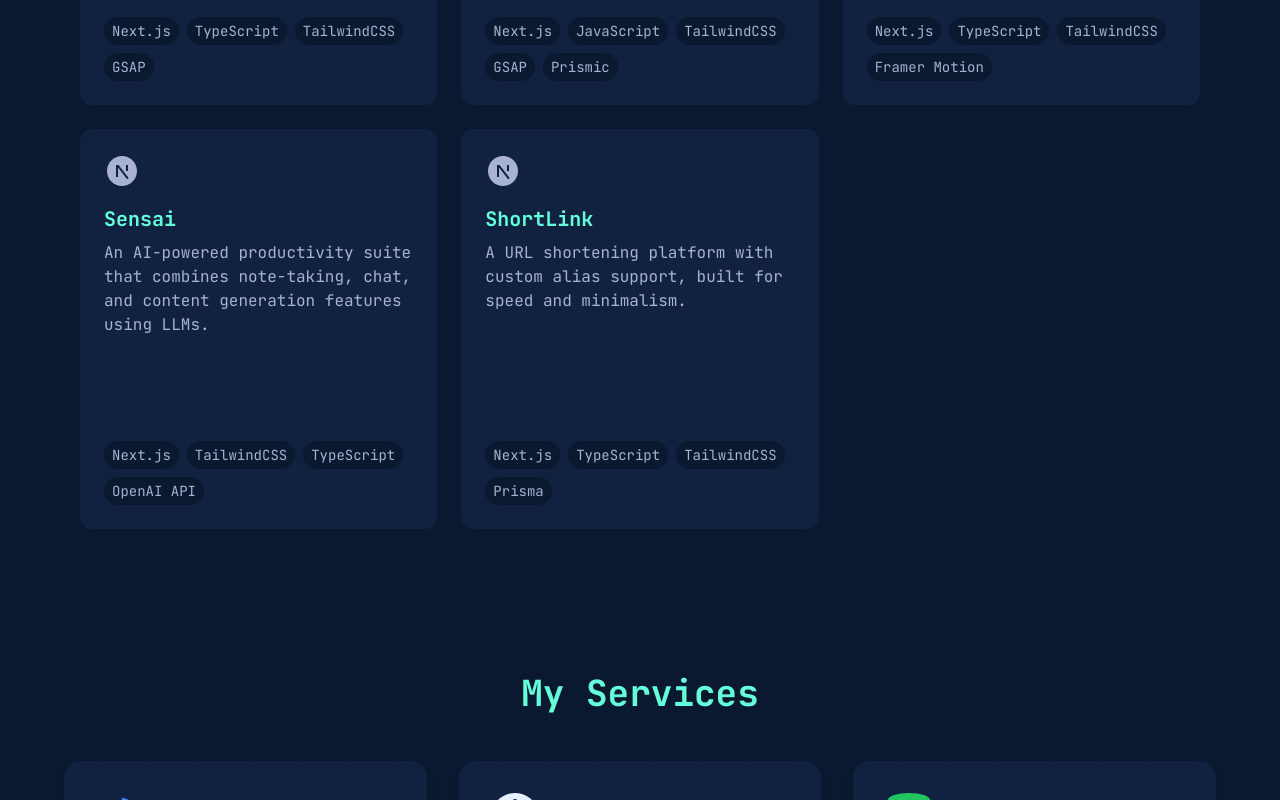
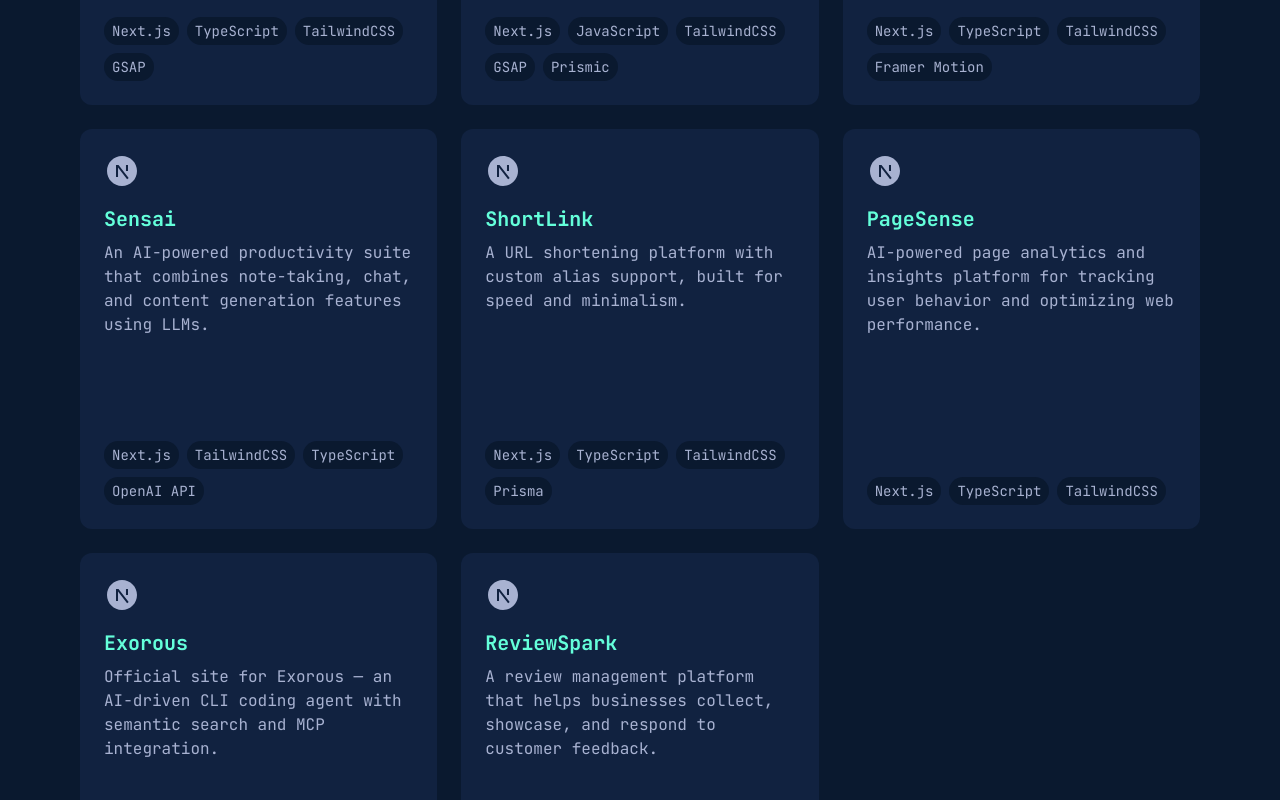
Before and after one commit to riaz37/my_portfolio, a Next.js app: page / in a window 1280 px wide. Shown: the part 2920-3720 px from the top of the page. Built offline with nearby package versions, Linux system fonts and the light colour scheme.

Commit message:
chore: update portfolio data
- Update work experience duration
- Add new projects to showcase

```diff
--- a/data/projects.ts
+++ b/data/projects.ts
@@ -132,4 +132,46 @@ export const projects: Project[] = [
       { name: "Minimal UI Design" },
     ],
   },
+  {
+    id: 9,
+    title: "PageSense",
+    description:
+      "AI-powered page analytics and insights platform for tracking user behavior and optimizing web performance.",
+    icon: RiNextjsFill,
+    technologies: ["Next.js", "TypeScript", "TailwindCSS"],
+    liveUrl: "https://pagesense.vercel.app",
+    skills: [
+      { name: "Analytics" },
+      { name: "AI Integration" },
+      { name: "Performance Optimization" },
+    ],
+  },
+  {
+    id: 10,
+    title: "Exorous",
+    description:
+      "Official site for Exorous — an AI-driven CLI coding agent with semantic search and MCP integration.",
+    icon: RiNextjsFill,
+    technologies: ["Next.js", "TypeScript", "TailwindCSS"],
+    liveUrl: "https://exorous.com",
+    skills: [
+      { name: "Developer Tools" },
+      { name: "AI Integration" },
+      { name: "CLI Development" },
+    ],
+  },
+  {
+    id: 11,
+    title: "ReviewSpark",
+    description:
+      "A review management platform that helps businesses collect, showcase, and respond to customer feedback.",
+    icon: RiNextjsFill,
+    technologies: ["Next.js", "TypeScript", "TailwindCSS"],
+    liveUrl: "https://reviewspark.online/",
+    skills: [
+      { name: "Full Stack Development" },
+      { name: "Review Management" },
+      { name: "SaaS" },
+    ],
+  },
 ];
--- a/data/workExperience.ts
+++ b/data/workExperience.ts
@@ -49,7 +49,7 @@ export const workExperiences: WorkExperience[] = [
   {
     company: "Radyan Corporation",
     position: "Full Stack Engineer",
-    duration: "May 2022 – Dec 2024",
+    duration: "May 2023 – Dec 2024",
     year: 2024,
     description: [
       "Led full stack development and architecture for high-traffic applications, ensuring scalability and maintainability.",
```
